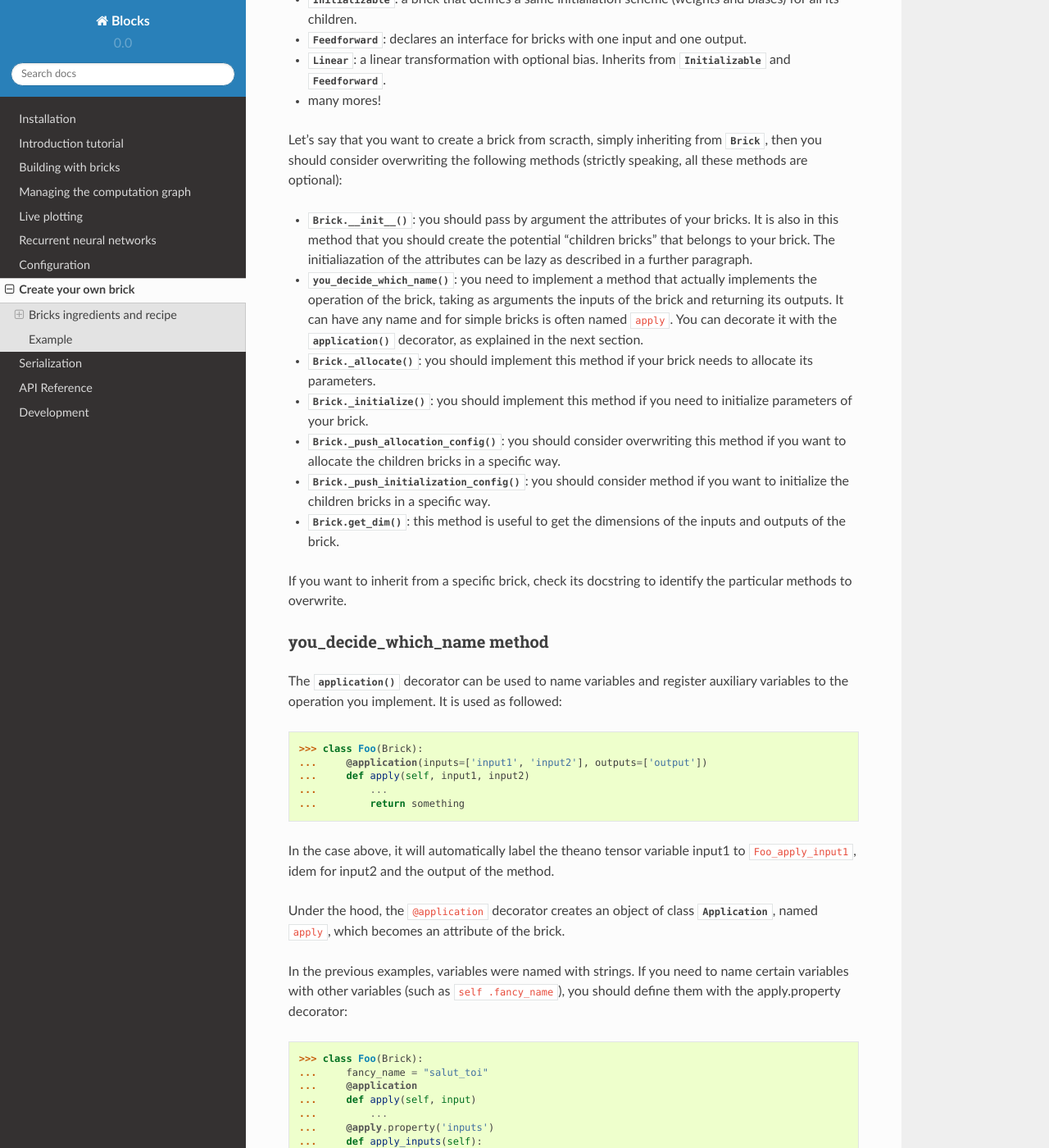
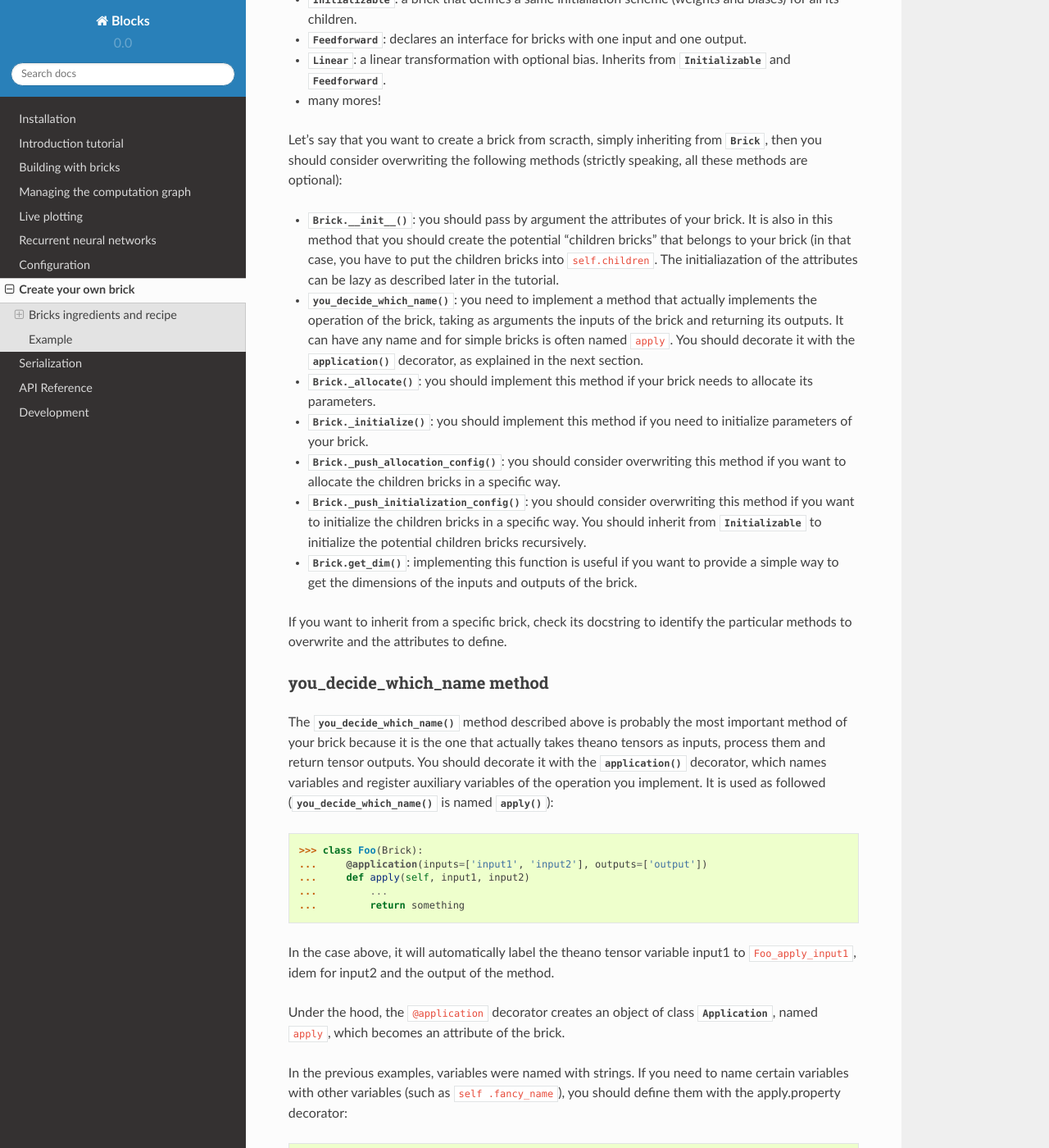
Before and after one commit to mila-iqia/blocks, a Sphinx documentation site: the page built from docs/create_your_own_brick.rst, in a window 1280 px wide and 1400 px high, scrolled down 639 px. Shown: the whole window at 82% size. Built offline with Sphinx 7.4.7 and the Read the Docs theme 2.0.0, drawn with Linux system fonts in a browser that asks for light colours; some of the changed text lies outside the part shown.

Commit message:
Refactoring. Brick example with children.

```diff
--- a/docs/create_your_own_brick.rst
+++ b/docs/create_your_own_brick.rst
@@ -38,13 +38,14 @@
 methods (strictly speaking, all these methods are optional):
 
 * :meth:`.Brick.__init__`: you should pass by argument the attributes of your
-  bricks. It is also in this method that you should create the potential
-  "children bricks" that belongs to your brick. The initialiazation of the
-  attributes can be lazy as described in a further paragraph.
+  brick. It is also in this method that you should create the potential
+  "children bricks" that belongs to your brick (in that case, you have to put
+  the children bricks into ``self.children``. The initialiazation of the
+  attributes can be lazy as described later in the tutorial.
 * :meth:`you_decide_which_name`: you need to implement a method that actually
   implements the operation of the brick, taking as arguments the inputs
   of the brick and returning its outputs. It can have any name and for simple
-  bricks is often named ``apply``. You can decorate it with the
+  bricks is often named ``apply``. You should decorate it with the
   :func:`.application` decorator, as explained in the next section.
 * :meth:`.Brick._allocate`: you should implement this method if your brick
   needs to allocate its parameters.
@@ -52,22 +53,28 @@
   initialize parameters of your brick.
 * :meth:`.Brick._push_allocation_config`: you should consider overwriting
   this method if you want to allocate the children bricks in a specific way.
-* :meth:`.Brick._push_initialization_config`: you should consider method if
-  you want to initialize the children bricks in a specific way.
-* :meth:`.Brick.get_dim`: this method is useful to get the dimensions of the
-  inputs and outputs of the brick.
+* :meth:`.Brick._push_initialization_config`: you should consider
+  overwriting this method if you want to initialize the children bricks in a
+  specific way. You should inherit from :class:`.Initializable` to initialize
+  the potential children bricks recursively.
+* :meth:`.Brick.get_dim`: implementing this function is useful if you want
+  to provide a simple way to get the dimensions of the inputs and outputs of
+  the brick.
 
 If you want to inherit from a specific brick, check its docstring to
-identify the particular methods to overwrite.
+identify the particular methods to overwrite and the attributes to define.
 
 you_decide_which_name method
 ~~~~~~~~~~~~~~~~~~~~~~~~~~~~
 
-The :func:`.application` decorator can be used to name variables and
-register auxiliary variables to the operation you implement. It is used as
-followed:
+The :meth:`you_decide_which_name` method described above is probably the most
+important method of your brick because it is the one that actually takes
+theano tensors as inputs, process them and return tensor outputs. You should
+decorate it with the :func:`.application` decorator, which names variables
+and register auxiliary variables of the operation you implement.
+It is used as followed (:meth:`you_decide_which_name` is named :meth:`apply`):
 
-    >>> class Foo(Brick):
+    >>> class Foo(Brick): # doctest: +SKIP
     ...     @application(inputs=['input1', 'input2'], outputs=['output'])
     ...     def apply(self, input1, input2)
     ...         ...
@@ -92,9 +100,10 @@
     ...     def apply_inputs(self):
     ...         return self.fancy_name
 
-You can also annotate specific variables, as shown in this example:
+You can also annotate specific variables by passing ``application_call`` as
+agurment of your ``apply`` function, as shown in this example:
 
-    >>> class Foo(Brick):
+    >>> class Foo(Brick): # doctest: +SKIP
     ...     @application
     ...     def apply(self, x, application_call):
     ...         application_call.add_auxiliary_variable(x.mean())
@@ -216,3 +218,32 @@
     ...         if name == 'output2':
     ...             return self.output_dim2
     ...         super(ParallelLinear, self).get_dim(name)
+
+
+One can also create the brick using :class:`Linear` children bricks, which
+gives a more compact version:
+
+    >>> from blocks.bricks import Linear # doctest: +SKIP
+    >>> class ParallelLinear2(Initializable): # doctest: +SKIP
+    ...     def __init__(self, input_dim1, input_dim2, output_dim1, output_dim2,
+    ...                  **kwargs): ...
+    ...         super(ParallelLinear2, self).__init__(**kwargs)
+    ...         self.linear1 = Linear(input_dim1, output_dim1,
+    ...                               use_bias=False, **kwargs)
+    ...         self.linear2 = Linear(input_dim2, output_dim2,
+    ...                               use_bias=False, **kwargs)
+    ...         self.children = [self.linear1, self.linear2]
+    ...
+    ...     @application(inputs=['input1_', 'input2_'], outputs=['output1',
+    ...         'output2'])
+    ...     def apply(self, input1_, input2_):
+    ...         output1 = self.linear1.apply(input1_)
+    ...         output2 = self.linear2.apply(input2_)
+    ...         return output1, output2
+    ...
+    ...     def get_dim(self, name):
+    ...         if name in ['input1_', 'output1']:
+    ...             return self.linear1.get_dim(name)
+    ...         if name in ['input2_', 'output2']:
+    ...             return self.linear2.get_dim(name)
+    ...         super(ParallelLinear2, self).get_dim(name)
```
Also changed, not shown: other parts of docs/create_your_own_brick.rst (+9 -15 lines).
